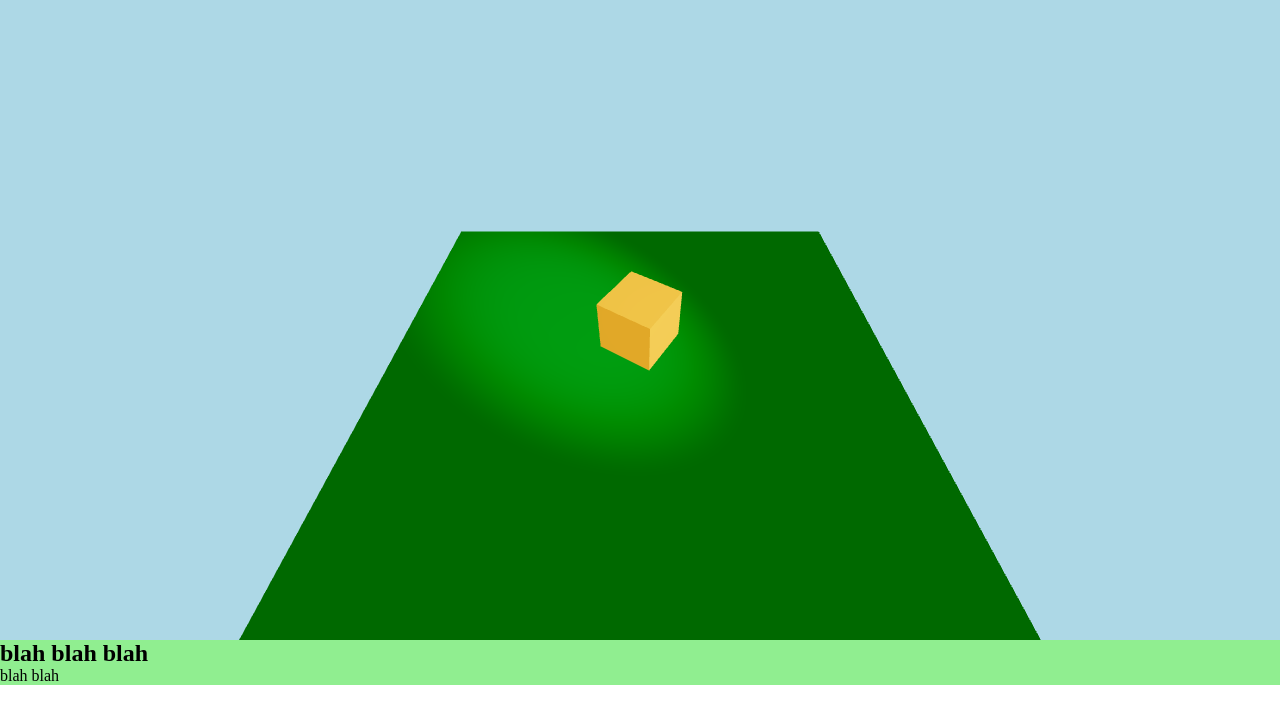
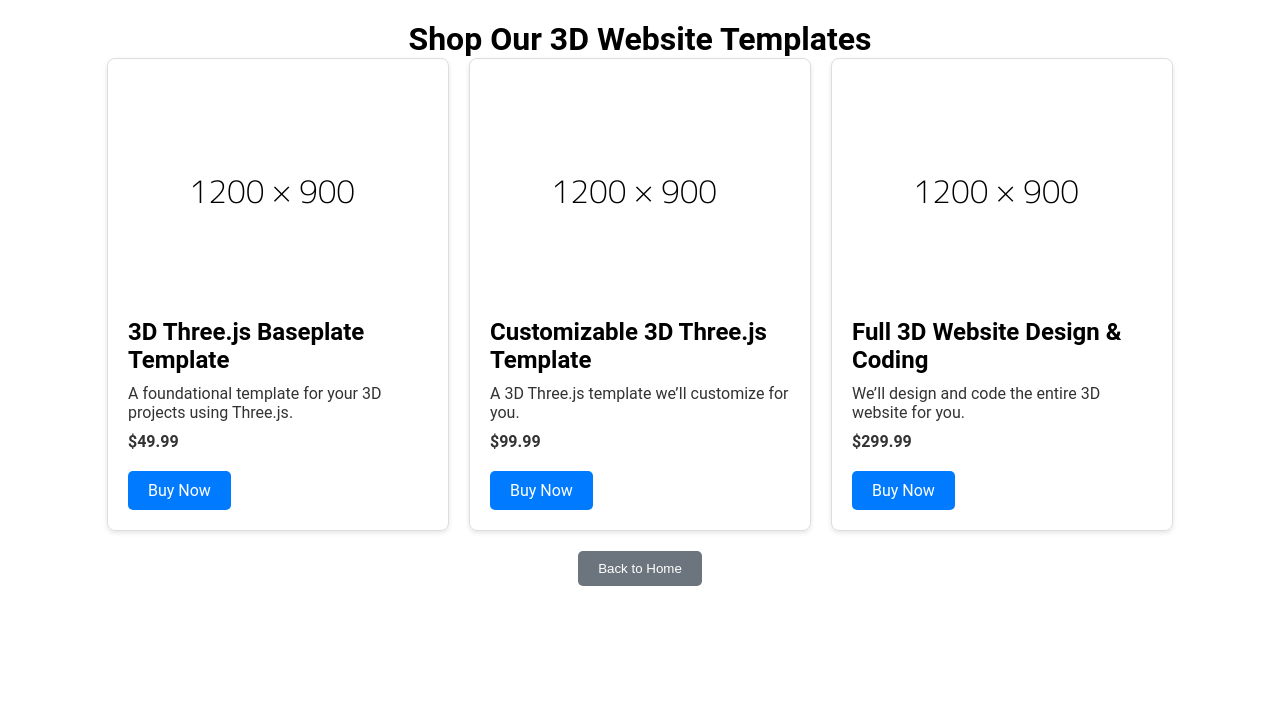
Before and after one commit to arctex-inc/arctex-website, a React (Vite) app in the folder frontend/: page /shopping in a window 1280 px wide. Shown: the top 724 px of the page. Built offline with nearby package versions, Linux system fonts and the light colour scheme.

Commit message:
Added react-router-dom package, new shopping page, new index file for routing between pages, main now uses index, shopping button in app page

```diff
--- a/frontend/package.json
+++ b/frontend/package.json
@@ -14,6 +14,7 @@
     "framer-motion": "^11.2.10",
     "react": "^18.2.0",
     "react-dom": "^18.2.0",
+    "react-router-dom": "^6.23.1",
     "three": "^0.164.1"
   },
   "devDependencies": {
--- a/frontend/src/App.jsx
+++ b/frontend/src/App.jsx
@@ -1,5 +1,6 @@
 import { useRef, useState } from 'react'
 import { Canvas } from "@react-three/fiber"
+import { Link } from 'react-router-dom';
 import './App.css'
 import { PerspectiveCamera, MapControls } from '@react-three/drei'
 
@@ -31,6 +32,9 @@ function App() {
       <section className='item2'>
         <h1>blah blah blah</h1>
         <p>blah blah</p>
+        <Link to="/shopping">
+          <button className="shopping-button">Go to Shopping Page</button>
+        </Link>
       </section>
     </>
     // </div>
--- /dev/null
+++ b/frontend/src/index.jsx
@@ -0,0 +1,16 @@
+import React from 'react';
+import ReactDOM from 'react-dom';
+import { BrowserRouter as Router, Route, Routes } from 'react-router-dom';
+import App from './App';
+import ShoppingPage from './shopping';
+
+const Index = () => (
+  <Router>
+    <Routes>
+      <Route path="/" element={<App />} />
+      <Route path="/shopping" element={<ShoppingPage />} />
+    </Routes>
+  </Router>
+);
+
+export default Index;
--- a/frontend/src/main.jsx
+++ b/frontend/src/main.jsx
@@ -1,9 +1,10 @@
 import React from 'react'
 import ReactDOM from 'react-dom/client'
 import App from './App'
+import Index from './Index'
 
 ReactDOM.createRoot(document.getElementById('root')).render(
   <React.StrictMode>
-    <App />
+    <Index />
   </React.StrictMode>,
 )
--- /dev/null
+++ b/frontend/src/shopping.css
@@ -0,0 +1,79 @@
+/* shopping.css */
+
+/* Import Roboto font family */
+body {
+  font-family: 'Roboto', sans-serif;
+}
+
+.shopping-page {
+  text-align: center;
+  padding: 20px;
+  background-color: #fff;
+}
+
+.products {
+  display: flex;
+  justify-content: center;
+  gap: 20px;
+  flex-wrap: wrap;
+}
+
+.product-card {
+  border: 1px solid #ddd;
+  border-radius: 8px;
+  padding: 20px;
+  max-width: 300px;
+  text-align: left;
+  box-shadow: 0 2px 5px rgba(0, 0, 0, 0.1);
+}
+
+.product-card img {
+  max-width: 100%;
+  border-radius: 8px;
+}
+
+.product-card h2 {
+  font-size: 1.5em;
+  margin: 10px 0;
+}
+
+.product-card p {
+  font-size: 1em;
+  color: #333;
+}
+
+.product-card .price {
+  font-weight: bold;
+  margin: 10px 0;
+}
+
+.buy-button {
+  display: inline-block;
+  padding: 10px 20px;
+  margin-top: 10px;
+  background-color: #007bff;
+  color: #fff;
+  text-decoration: none;
+  border-radius: 5px;
+  transition: background-color 0.3s ease;
+}
+
+.buy-button:hover {
+  background-color: #0056b3;
+}
+
+.back-button {
+  display: inline-block;
+  padding: 10px 20px;
+  margin-top: 20px;
+  background-color: #6c757d;
+  color: #fff;
+  border: none;
+  border-radius: 5px;
+  cursor: pointer;
+  transition: background-color 0.3s ease;
+}
+
+.back-button:hover {
+  background-color: #5a6268;
+}
--- /dev/null
+++ b/frontend/src/shopping.jsx
@@ -0,0 +1,49 @@
+import React from 'react';
+import { Link } from 'react-router-dom';
+import './shopping.css';
+import dummy from './dummy.png';
+
+const ShoppingPage = () => {
+  const products = [
+    {
+      title: '3D Three.js Baseplate Template',
+      description: 'A foundational template for your 3D projects using Three.js.',
+      price: '$49.99',
+      stripeLink: 'https://stripe.com/baseplate-checkout', // Replace with actual Stripe checkout link
+    },
+    {
+      title: 'Customizable 3D Three.js Template',
+      description: 'A 3D Three.js template we’ll customize for you.',
+      price: '$99.99',
+      stripeLink: 'https://stripe.com/customizable-checkout', // Replace with actual Stripe checkout link
+    },
+    {
+      title: 'Full 3D Website Design & Coding',
+      description: 'We’ll design and code the entire 3D website for you.',
+      price: '$299.99',
+      stripeLink: 'https://stripe.com/full-design-checkout', // Replace with actual Stripe checkout link
+    },
+  ];
+
+  return (
+    <div className="shopping-page">
+      <h1>Shop Our 3D Website Templates</h1>
+      <div className="products">
+        {products.map((product, index) => (
+          <div className="product-card" key={index}>
+            <img src={dummy} alt={"Dummy"} />
+            <h2>{product.title}</h2>
+            <p>{product.description}</p>
+            <p className="price">{product.price}</p>
+            <a href={product.stripeLink} className="buy-button">Buy Now</a>
+          </div>
+        ))}
+      </div>
+      <Link to="/">
+        <button className="back-button">Back to Home</button>
+      </Link>
+    </div>
+  );
+};
+
+export default ShoppingPage;
```
Also changed, not shown: frontend/src/dummy.png (added), 1 other file (tests, documents, lock files or other folders).
